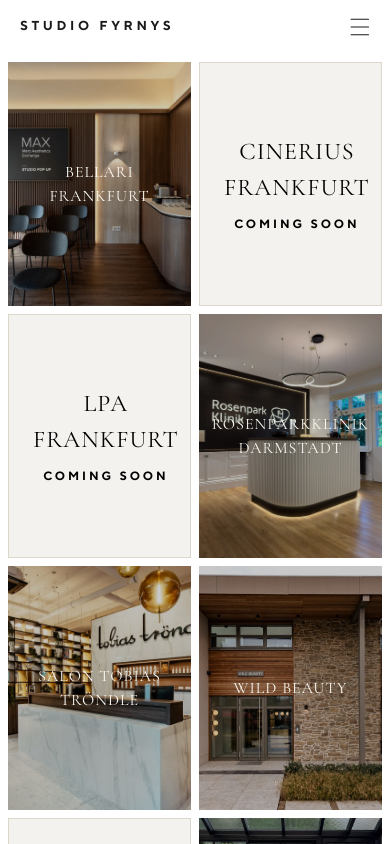
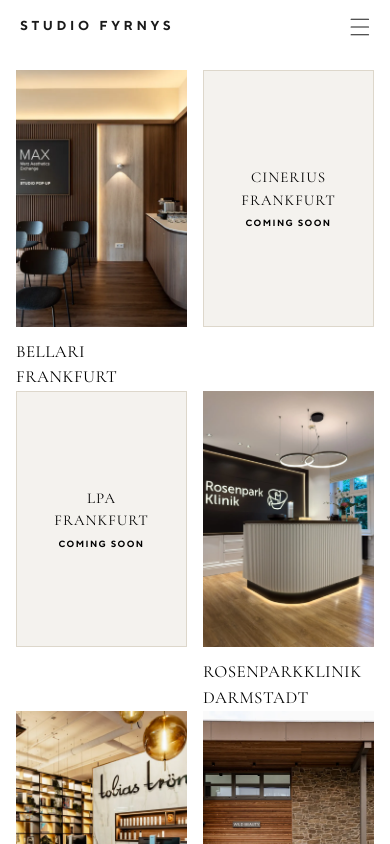
Before and after one commit to dionisbegaj10-cpu/studio-fyrnys-website, a Next.js app: page /projekte in a window 390 px wide. Shown: the top 844 px of the page. Built offline with nearby package versions, Linux system fonts and the light colour scheme.

Commit message:
Match bernd-gruber.at mobile project grid: 2-col, titles below image, no overlay
Co-Authored-By: Claude Sonnet 5 <noreply@anthropic.com>

```diff
--- a/src/app/globals.css
+++ b/src/app/globals.css
@@ -228,32 +228,58 @@ body {
   }
   .il-track {
     display: grid !important;
-    grid-template-columns: repeat(2, 1fr) !important;
+    grid-template-columns: repeat(4, 1fr) !important;
     height: auto !important;
-    gap: 8px !important;
+    column-gap: 16px !important;
+    row-gap: 64px !important;
     transform: none !important;
     overflow: visible !important;
     background: #fff !important;
-    padding: 8px !important;
+    padding: 16px !important;
   }
   .il-item {
+    grid-column: span 2 !important;
     flex: none !important;
     width: 100% !important;
     height: auto !important;
-    aspect-ratio: 3 / 4 !important;
+    aspect-ratio: 2 / 3 !important;
     display: block !important;
     margin-bottom: 0 !important;
   }
-  .il-item:last-child { margin-bottom: 0 !important; }
-  .il-item a { position: static !important; height: 100% !important; }
+  .il-item a {
+    position: static !important;
+    height: 100% !important;
+    display: block !important;
+  }
   .il-item .il-bg {
-    position: absolute !important;
+    position: relative !important;
     width: 100% !important;
-    height: 100% !important;
+    aspect-ratio: 2 / 3 !important;
+    height: auto !important;
     object-fit: cover !important;
+    display: block !important;
   }
-  .il-item .il-overlay { position: absolute !important; }
-  .il-item .il-overlay p { font-size: 16px !important; letter-spacing: 1px !important; padding: 0 8px !important; }
+  .il-item .il-overlay { display: none !important; }
+  .il-item .il-mobile-title {
+    display: block !important;
+    font-family: var(--font-cormorant), Georgia, serif;
+    font-size: 17px;
+    font-weight: 400;
+    letter-spacing: 0.5px;
+    text-transform: uppercase;
+    color: #000;
+    margin-top: 12px;
+    text-align: left;
+  }
+}
+
+@media (min-width: 701px) {
+  .il-mobile-title { display: none !important; }
+}
+
+@media (max-width: 700px) {
+  .il-cs-title { font-size: 15px !important; margin-bottom: 6px !important; }
+  .il-cs-sub { font-size: 9px !important; letter-spacing: 0.16em !important; }
 }
 
 /* ─── Projekte split layout (kept for reference) ─────────────────── */
--- a/src/app/projekte/page.tsx
+++ b/src/app/projekte/page.tsx
@@ -23,7 +23,7 @@ function ComingSoonCard({ project }: { project: Project }) {
       {!open ? (
         <span style={{ position: 'absolute', inset: 0, display: 'grid', placeItems: 'center', padding: '0 24px' }}>
           <span style={{ textAlign: 'center' }}>
-            <span style={{
+            <span className="il-cs-title" style={{
               display: 'block',
               fontFamily: 'var(--font-cormorant), Georgia, serif',
               fontSize: '24px', fontWeight: 400, letterSpacing: '1px',
@@ -31,7 +31,7 @@ function ComingSoonCard({ project }: { project: Project }) {
             }}>
               {project.name}
             </span>
-            <span style={{
+            <span className="il-cs-sub" style={{
               display: 'block',
               fontFamily: "'TT Norms Pro', sans-serif",
               fontSize: '12px', fontWeight: 700, letterSpacing: '0.24em',
@@ -231,6 +231,7 @@ export default function ProjektePage() {
                         {project.name}
                       </p>
                     </span>
+                    <span className="il-mobile-title">{project.name}</span>
                   </Link>
                   )}
                 </li>
```
